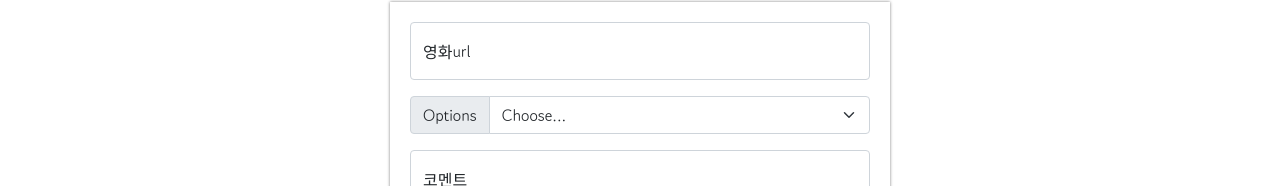
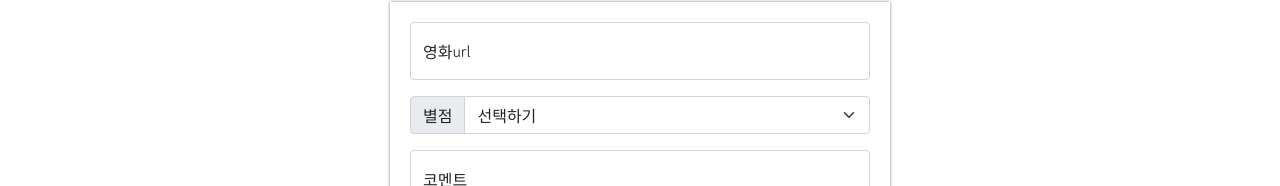
Before and after one commit to spartapark/http-127.0.0.1-5500-frontend-index.html, a plain HTML site: page index.html in a window 1280 px wide. Shown: the part 268-454 px from the top of the page. Drawn offline with nearby package versions, Linux system fonts and the light colour scheme.

Commit message:
Update index.html

```diff
--- a/index.html
+++ b/index.html
@@ -56,13 +56,15 @@
         .mycomment {
             color: gray;
         }
+
         .mypost {
 
             width: 500px;
             margin: 20px auto 20px auto;
-            padding:  20px 20px 20px 20px;
-            box-shadow: 0px  0px  3px 0px gray;
+            padding: 20px 20px 20px 20px;
+            box-shadow: 0px 0px 3px 0px gray;
         }
+
         .mybtn {
             display: flex;
             flex-direction: row;
@@ -71,7 +73,8 @@
 
             margin-top: 20px;
         }
-        .mybtn > button {
+
+        .mybtn>button {
             margin-right: 10px;
         }
     </style>
@@ -90,9 +93,9 @@
             <label for="floatingInput">영화url</label>
         </div>
         <div class="input-group mb-3">
-            <label class="input-group-text" for="inputGroupSelect01">Options</label>
+            <label class="input-group-text" for="inputGroupSelect01">별점</label>
             <select class="form-select" id="inputGroupSelect01">
-              <option selected>Choose...</option>
+                <option selected>선택하기</option>
                 <option value="1">⭐</option>
                 <option value="2">⭐⭐</option>
                 <option value="3">⭐⭐⭐</option>
```
Lines whose indentation alone changed are shown as unchanged.
